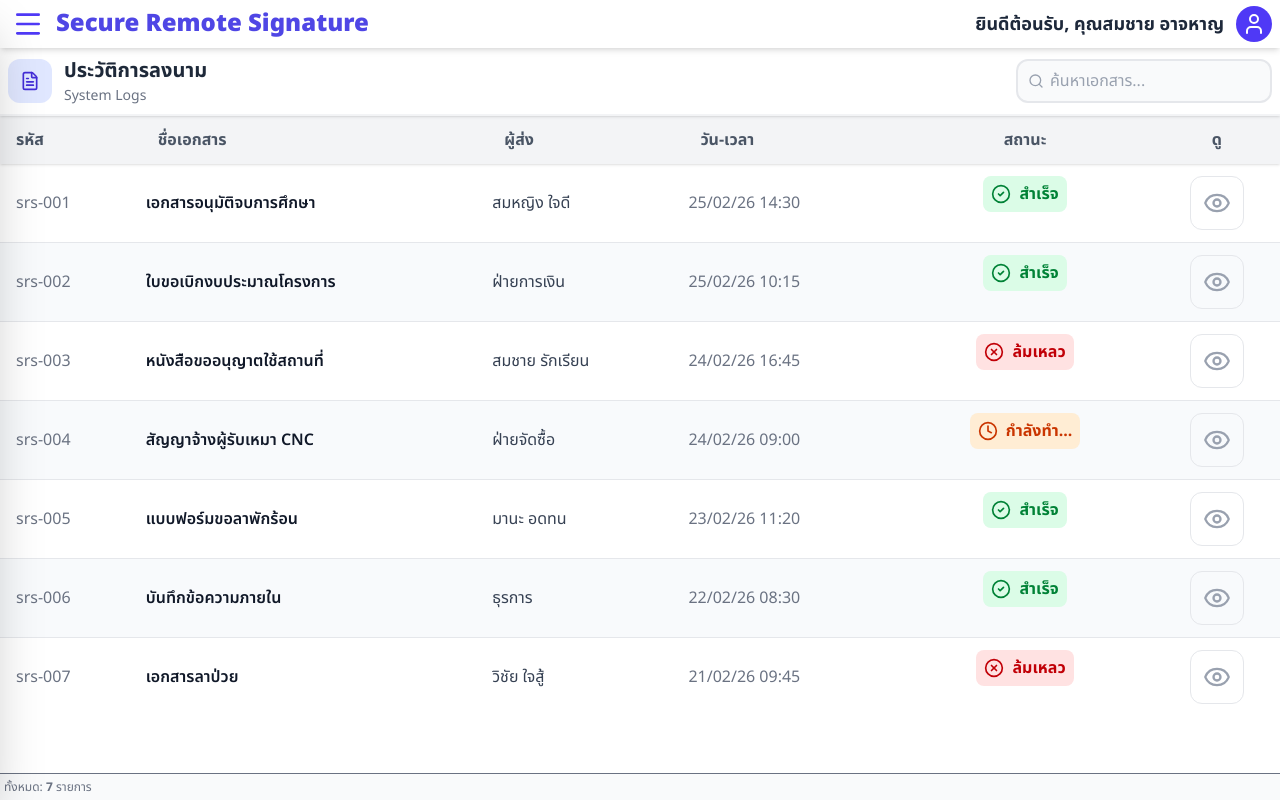
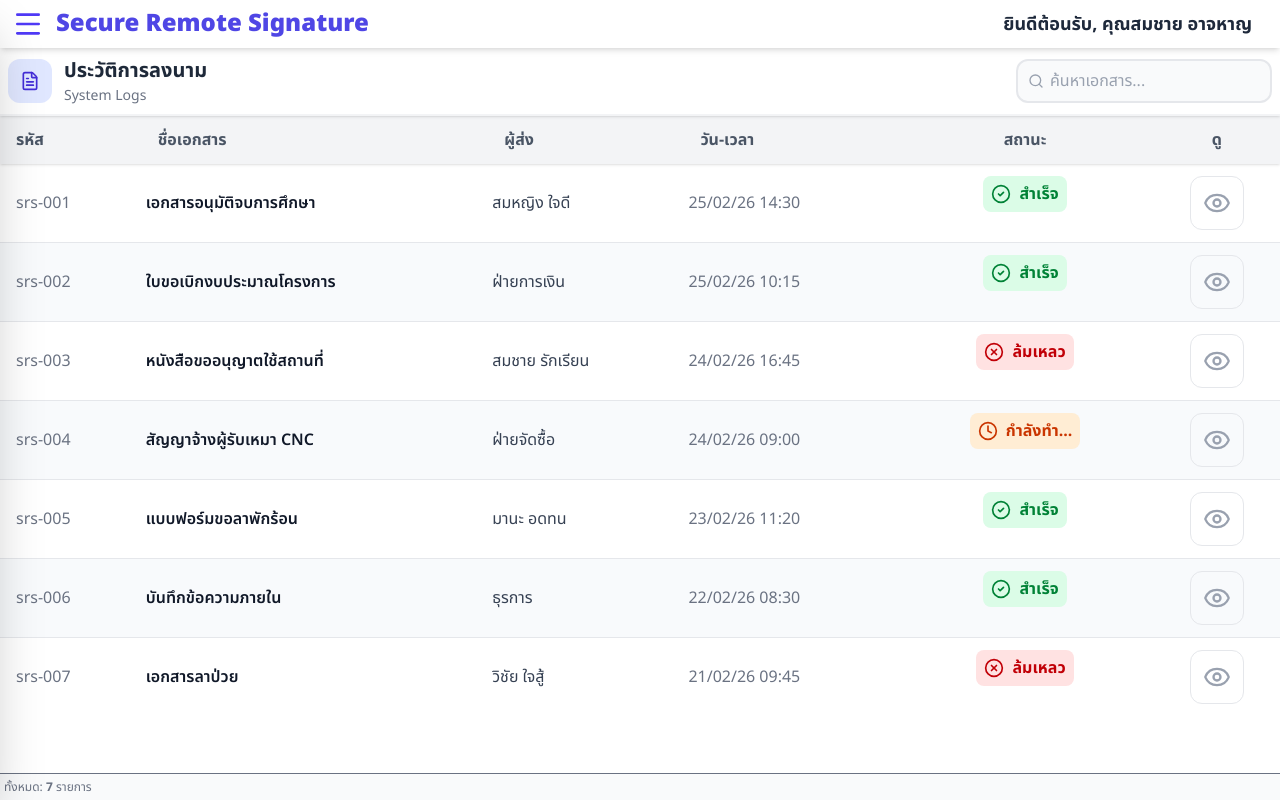
Before and after one commit to Secure-Remote-signature/RemoteSecureSignature, a Next.js app in the folder frontend/: page /logpage in a window 1280 px wide. Built offline with nearby package versions, Linux system fonts and the light colour scheme.

Commit message:
feat: update Navbar component to improve user profile display

```diff
--- a/frontend/app/components/MainNavbar.tsx
+++ b/frontend/app/components/MainNavbar.tsx
@@ -23,14 +23,9 @@ export default function Navbar({ onMenuClick }: { onMenuClick?: () => void }) {
       {/* ฝั่งขวา: ชื่อผู้ใช้ + รูปโปรไฟล์ */}
       <div className="flex items-center gap-3">
         {/* ชื่อผู้ใช้ (ซ่อนในมือถือจอเล็กมากๆ ได้ถ้าต้องการ) */}
-        <span className="text-Slate-gray pi:text-[18px] 2xl:text-[24px] font-bold hidden sm:inline-block">
+        <span className="text-Slate-gray pi:text-[18px] 2xl:text-[24px] font-bold hidden sm:inline-block mx-5">
           ยินดีต้อนรับ, คุณสมชาย อาจหาญ
         </span>
-
-        {/* ไอคอนโปรไฟล์ (วงกลมสีน้ำเงิน) */}
-        <div className="bg-indigo-600 rounded-full p-1.5">
-          <User size={24} className="text-white" />
-        </div>
       </div>
 
     </nav>
```
